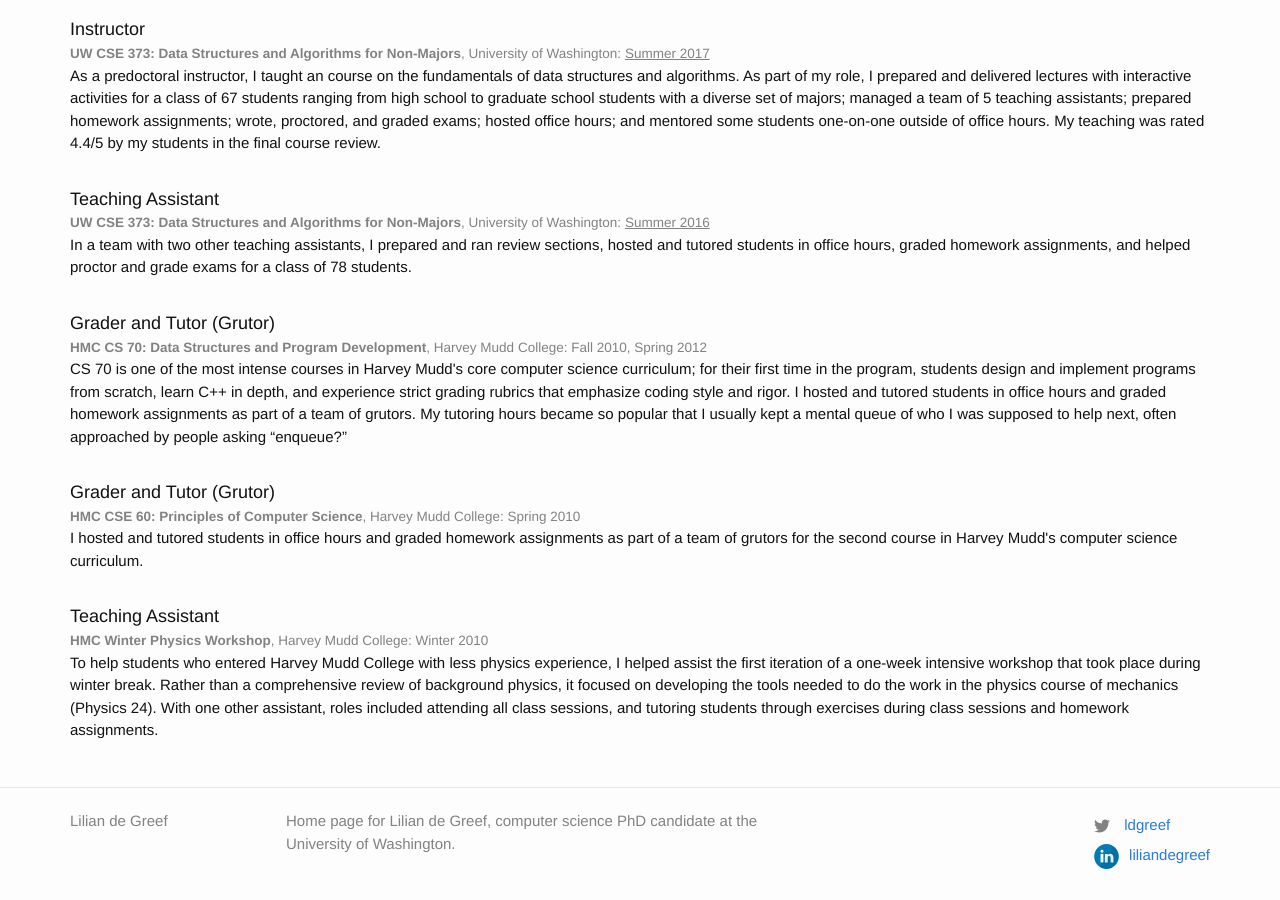
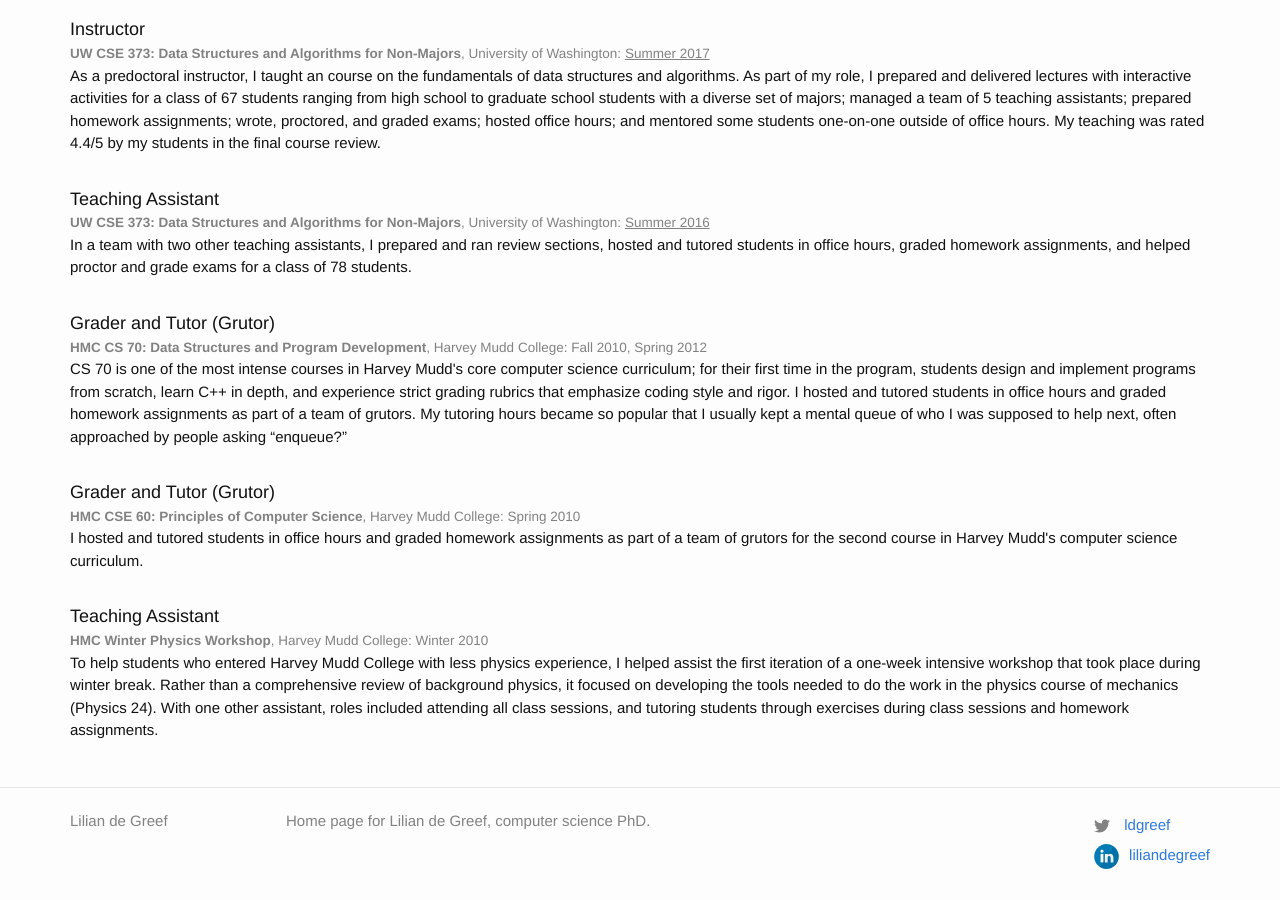
Before and after one commit to ldegreef/ewhitmire.github.io, a Jekyll site: the page built from index.html, in a window 1280 px wide and 900 px high, scrolled down 3271 px. Built offline with Jekyll 4.4.1, drawn with Linux system fonts in a browser that asks for light colours; some web fonts are replaced; comment, search, counter and statistics services are not loaded.

Commit message:
Update to no longer say "PhD candidate"

```diff
--- a/_config.yml
+++ b/_config.yml
@@ -9,7 +9,7 @@
 title: Lilian de Greef
 author: Lilian de Greef
 email: ldegreef@uw.edu
-description: Home page for Lilian de Greef, computer science PhD candidate at the University of Washington.
+description: Home page for Lilian de Greef, computer science PhD.
 
 baseurl: "" # the subpath of your site, e.g. /blog
 url: www.ldegreef.com
```
